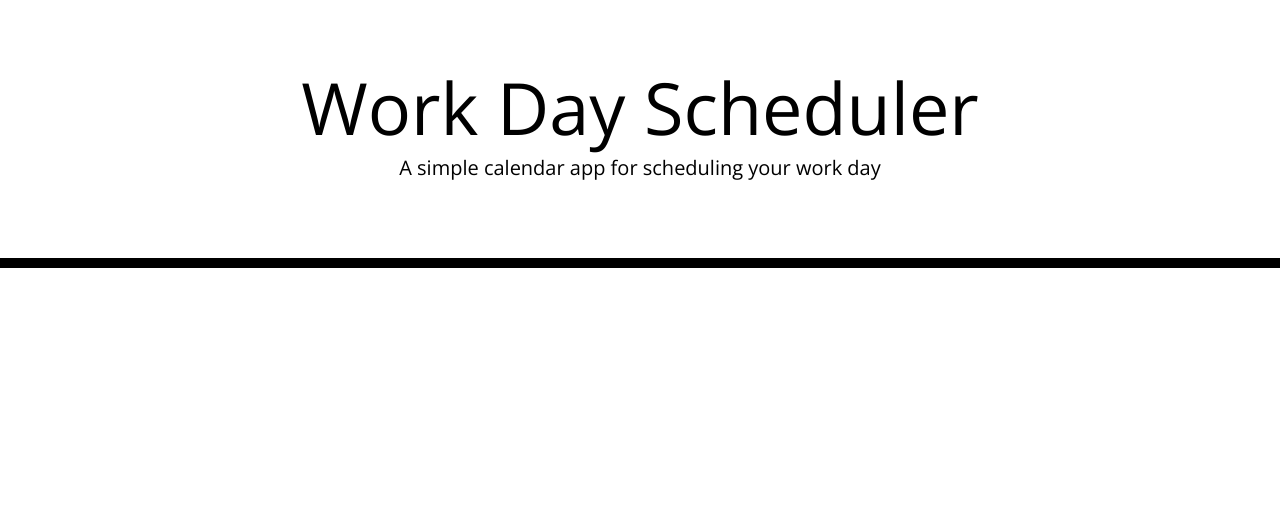
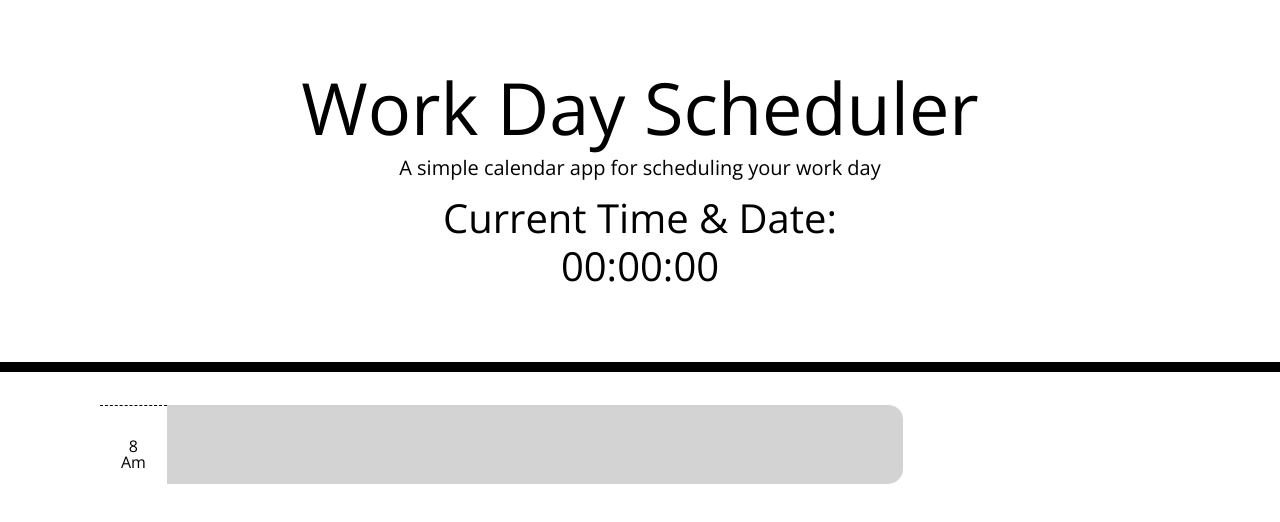
Before and after one commit to Danaalami-cloud/work-day-calendar-application, a plain HTML site: page index.html in a window 1280 px wide. Drawn offline with nearby package versions, Linux system fonts and the light colour scheme.

Commit message:
changed issues with time and row columns

```diff
--- a/index.html
+++ b/index.html
@@ -23,14 +23,30 @@
   </head>
 
   <body>
-    <header class="jumbotron">
+    <header class="jumbotron jumbotron-fluid custom-jumbotron">
       <h1 class="display-3">Work Day Scheduler</h1>
       <p class="lead">A simple calendar app for scheduling your work day</p>
+
+      <div class="container text-center"></div>
       <p id="currentDay" class="lead"></p>
+      <h1>Current Time &amp; Date:<br />  <span id="time-display">00:00:00</span></h1>
     </header>
     <div class="container">
+        <section class="col-12 col-md-8 col-lg-9">
+            <div class="table-responsive">
+              <table class="table table-bordered custom-table">
+        </div>
+    </div>
+
       <!-- Timeblocks go here -->
+      <div class="container">
+          <div ide="hour8" class="row time-block past">
+              <div class="col-md-1 hour">
+                  8 Am
+          </div>
+
     </div>
+
 
     <script src="https://cdnjs.cloudflare.com/ajax/libs/jquery/3.2.1/jquery.min.js"></script>
     <script src="https://cdnjs.cloudflare.com/ajax/libs/moment.js/2.24.0/moment.min.js"></script>
```
